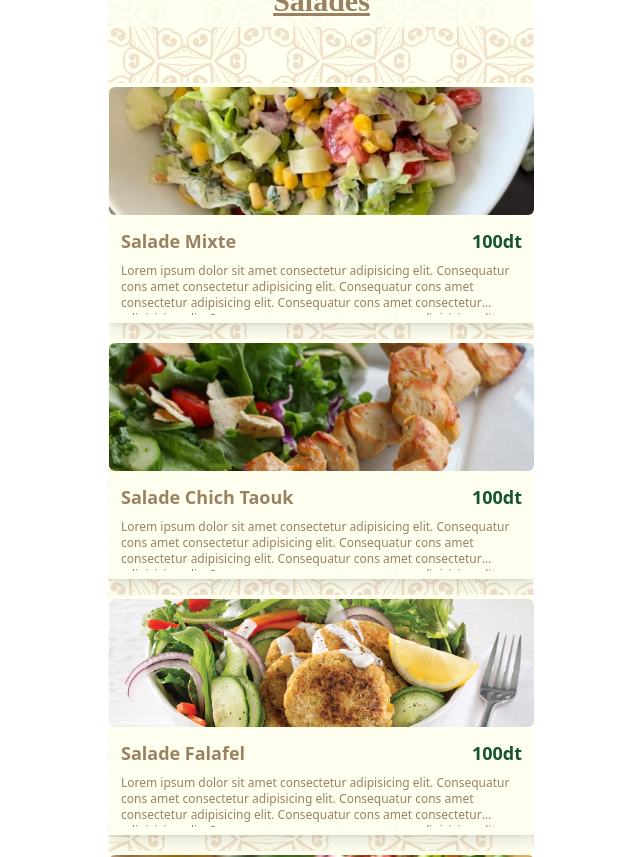
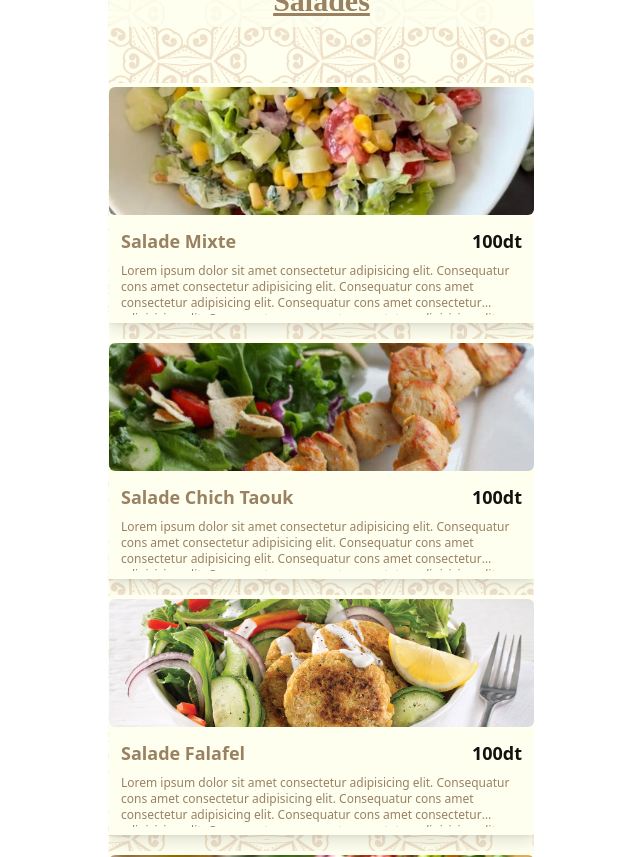
Before and after one commit to fedibbm/Menu_Sultan_Halab, a React (Vite) app: page / in a window 1280 px wide. Both pictures are taken after a click on the element "Salades". Shown: the whole page, without its empty margins (319-959 px from the left). Built offline with nearby package versions, Linux system fonts and the light colour scheme; a web font is replaced by a local one.

Commit message:
price color change

```diff
--- a/src/components/MenuItemCard.jsx
+++ b/src/components/MenuItemCard.jsx
@@ -20,7 +20,7 @@ const MenuItemCard = ({ item }) => {
                   <h2 className="text-darkerCaramel text-lg font-bold">
                       {item.name}
                   </h2>
-                  <p className="text-green-900 font-semibold text-lg text-end pr-2">
+                  <p className="text-smokyBlack font-semibold text-lg text-end pr-2">
                     100dt
                 </p>
                 </div>
--- a/tailwind.config.js
+++ b/tailwind.config.js
@@ -11,7 +11,8 @@ export default {
         darkerCaramel :"#998162",
         lightBeige : "#feffef",
         Beige:"#dfcba2",
-        categoryCardBg:"#DFCBA2"
+        categoryCardBg:"#DFCBA2",
+        smokyBlack:"#14110F"
       }
     },
   },
```
